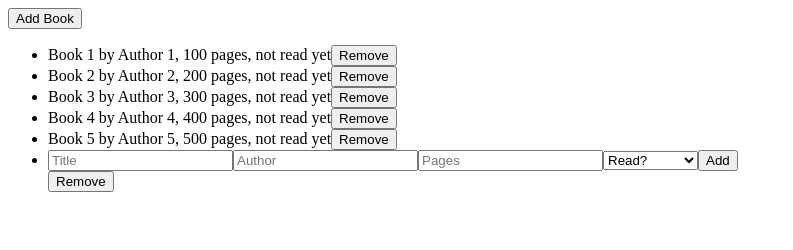
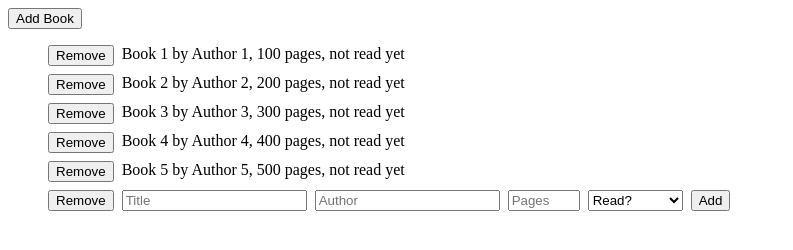
Before and after one commit to ap-ple/library, a plain HTML site: page index.html in a window 1280 px wide. Both pictures are taken after a click on the button "Add Book". Shown: the whole page, without its empty margins (0-793 px from the left). Drawn offline with Linux system fonts and the light colour scheme.

Commit message:
Basic styling

```diff
--- a/index.html
+++ b/index.html
@@ -3,6 +3,7 @@
 <head>
    <meta charset="UTF-8">
    <meta name="viewport" content="width=device-width, initial-scale=1.0">
+   <link rel="stylesheet" href="style.css">
    <script defer src="script.js"></script>
    <title>My Library</title>
 </head>
--- a/script.js
+++ b/script.js
@@ -143,7 +143,7 @@ class Library {
             this.render();
          });
 
-         book.element.appendChild(removeButton);
+         book.element.prepend(removeButton);
 
          this.libraryElement.appendChild(book.element);
       };
--- /dev/null
+++ b/style.css
@@ -0,0 +1,20 @@
+
+main>.library {
+   display: flex;
+   flex-flow: column;
+   gap: 0.5rem;
+}
+
+main>.library>li {
+   display: flex;
+   gap: 0.5rem;
+}
+
+main>.library>li>form {
+   display: flex;
+   gap: 0.5rem;
+}
+
+main>.library>li>form>[type=number] {
+   width: 4rem;
+}
```
